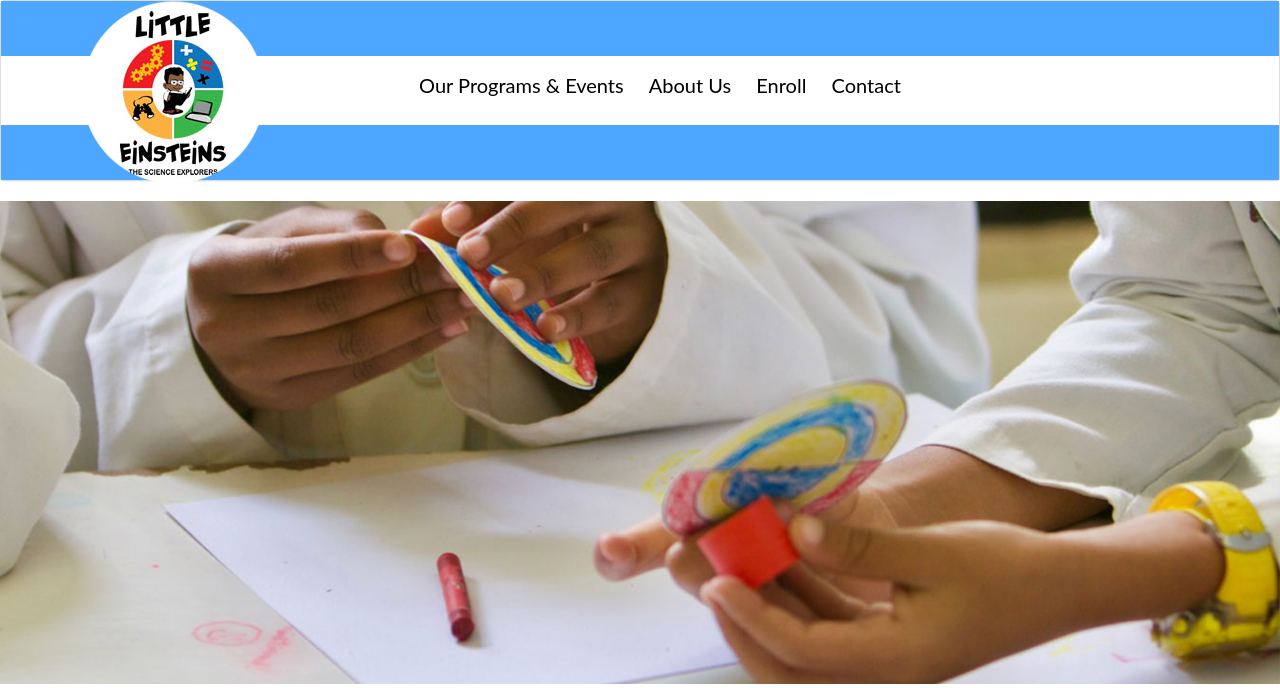
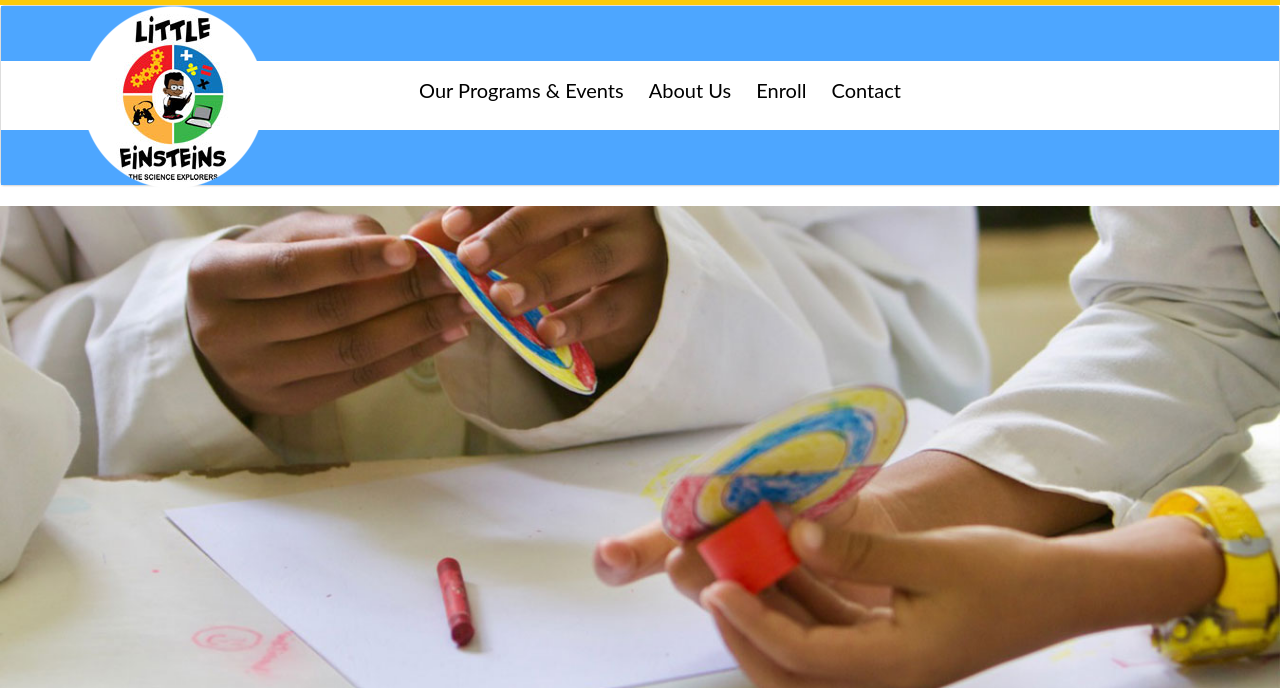
Before and after one commit to vincentmuya/Little-Einsteins, a Django app: page /about/ in a window 1280 px wide. Shown: the top 688 px of the page. Run offline with Django 3.2, Linux system fonts and the light colour scheme; some libraries are stand-ins or nearby versions; some web fonts are replaced.

Commit message:
changed ui

```diff
--- a/app/templates/carousel.html
+++ b/app/templates/carousel.html
@@ -11,7 +11,7 @@
               <li data-target="#myCarousel" data-slide-to="2"><button style="height:80px;width:230px" class="btn btn-success">Why We Are Different</button></li>
             </ul>
             <div class="item active">
-                <img src="/static/img/SLIDE1.jpg" alt="buffalo-skyline" width="1300" height="360" />
+                <img src="/static/img/SLIDE1.jpg"  width="1300" height="360" />
                 <div class="top-left">
                     <h1 >Kids Learn <br>By Doing</h1>
                         <h4 >Learning is not attained by chance,<br> it must be sought for with ardor and attended <br> to with diligence.</h4>
@@ -29,7 +29,7 @@
 
             <!--Carousel item 3-->
             <div class="item">
-                <img src="/static/img/slide-demo-little.jpg" alt="the-buzz-img3" width="640" height="550px" >
+                <img src="/static/img/slide-demo-little.jpg" width="640" height="550px" >
                 <div class="top-left" >
                     <h1 class="top">Why We Are Different</h1>
                     <h4>Our aim is to guide a new generation <br>of young science explorers through genuine passion<br> in learning how the world works.</h4>
--- a/app/templates/header.html
+++ b/app/templates/header.html
@@ -1,5 +1,7 @@
 {%load staticfiles%}
+<div class="up">
 
+</div>
 <div style="position: relative;" class="panel panel-default">
   <div class="" style="position: absolute;">
     <div class="row">
@@ -31,6 +33,12 @@
  </div>
 </div>
 <style media="screen">
+.up{
+  position: relative;
+    z-index: 60;
+    height: 5px;
+    border-top: 5px solid #fcca0a;
+}
 ul#horizontal li {
   display: inline;
   list-style: none;
--- a/app/templates/index.html
+++ b/app/templates/index.html
@@ -14,7 +14,7 @@
   <p></p>
   <div class="banner">
     <img src="/static/img/little-banner.jpg" alt="" width="100%">
-    <button type="button" class="but"><a href="{%url 'program'%}">Our Programs & Events</a></button>
+    <button type="button" class="btn" id='but'><a href="{%url 'program'%}">Our Programs & Events</a></button>
   </div>
   <br>
  <div class="container">
@@ -51,7 +51,7 @@
   a{
     color: black;
   }
-  .but{
+  #but{
     position: absolute;
     margin-left: 700px;
     vertical-align: middle;
@@ -72,7 +72,6 @@
   .vl {
     border-right: 2px solid grey;
     height: 8px;
-    /*border-radius: 50px;*/
 }
   @media screen and (max-width: 650px) {
     .card{
```
Also changed, not shown: app/templates/contact_template.txt (deleted).
